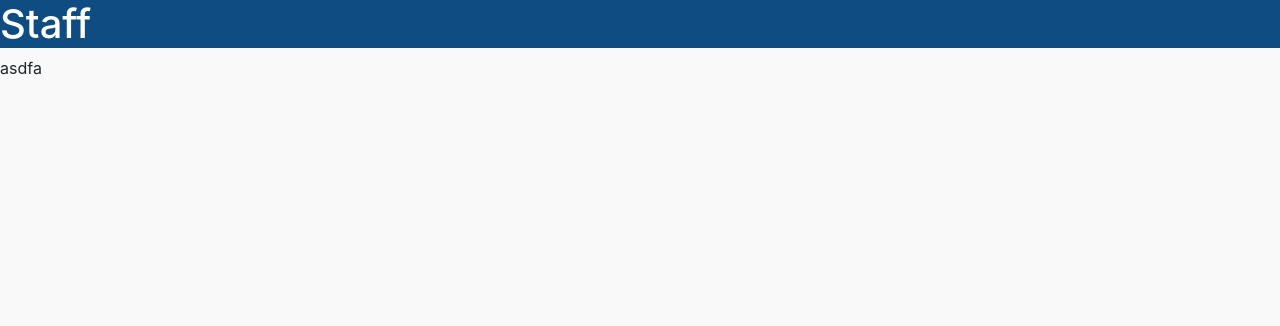
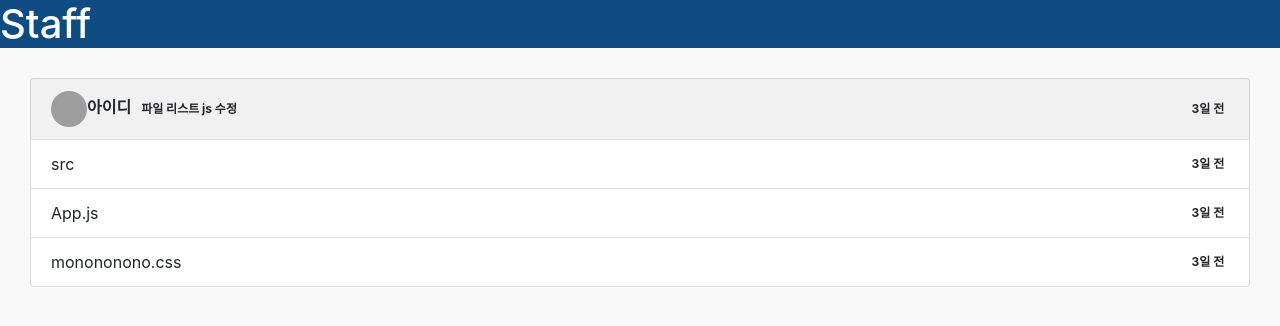
Before and after one commit to dor917/staffFront, a React (Create React App) app: page /FileList in a window 1280 px wide. Shown: the top 326 px of the page. Built offline with nearby package versions, Linux system fonts and the light colour scheme; grey boxes are pictures that could not be loaded.

Commit message:
fontawesome 추가,  flist list js 수정

```diff
--- a/package.json
+++ b/package.json
@@ -3,6 +3,11 @@
   "version": "0.1.0",
   "private": true,
   "dependencies": {
+    "@fortawesome/fontawesome-svg-core": "^1.2.36",
+    "@fortawesome/free-brands-svg-icons": "^5.15.4",
+    "@fortawesome/free-regular-svg-icons": "^5.15.4",
+    "@fortawesome/free-solid-svg-icons": "^5.15.4",
+    "@fortawesome/react-fontawesome": "^0.1.15",
     "@testing-library/jest-dom": "^5.14.1",
     "@testing-library/react": "^11.2.7",
     "@testing-library/user-event": "^12.8.3",
--- /dev/null
+++ b/src/css/fileList.css
@@ -0,0 +1,15 @@
+.list-group-fileList {
+    margin: 30px;
+}
+.list-group-item-header {
+    background-color: #f1f1f1;
+
+}
+.list-group-item-header-id {
+    font-weight: bold;
+}
+.list-group-item-header-commit {
+    font-size: 12px;
+    margin-left: 10px;
+
+}
--- a/src/pages/FileList.js
+++ b/src/pages/FileList.js
@@ -1,13 +1,41 @@
 import React from "react";
+import '../css/bootstrap.min.css'
+import '../css/chat.css'
+import '../css/fileList.css'
+import { FontAwesomeIcon } from '@fortawesome/react-fontawesome'
 
 function FileList() {
+
     return(
-            <div>
-                asdfa
-
-            </div>
+      <div>
+        <ul className="list-group list-group-fileList">
+            <li className="list-group-item d-flex justify-content-between align-items-center list-group-item-header">
+                <span>
+                    <img className="avatar" src="https://img.icons8.com/color/36/000000/administrator-male.png" alt="..."/>
+                    <span className="list-group-item-header-id">아이디
+                        <span className="list-group-item-header-commit">파일 리스트 js 수정</span>
+                    </span>
+                </span>
 
 
+                <span className="badge list-group-item-commit">3일 전</span>
+            </li>
+            <li className="list-group-item d-flex justify-content-between align-items-center">
+
+                <span className="list-group-item-name"><FontAwesomeIcon icon={["far", "coffee"]} />src</span>
+                <span className="badge">3일 전</span>
+            </li>
+            <li className="list-group-item d-flex justify-content-between align-items-center">
+                <span className="list-group-item-name"><i className="far fa-file"></i> App.js</span>
+                <span className="badge">3일 전</span>
+            </li>
+            <li className="list-group-item d-flex justify-content-between align-items-center">
+
+                <span className="list-group-item-name"><i className="far fa-file"></i> monononono.css</span>
+                <span className="badge">3일 전</span>
+            </li>
+          </ul>
+      </div>
     );
 
 
--- a/src/pages/Header.js
+++ b/src/pages/Header.js
@@ -1,4 +1,6 @@
 import React from "react";
+import '../css/bootstrap.min.css'
+import '../css/chat.css'
 
 function Header() {
     const Header = {
```
Also changed, not shown: 1 other file (tests, documents, lock files or other folders).
